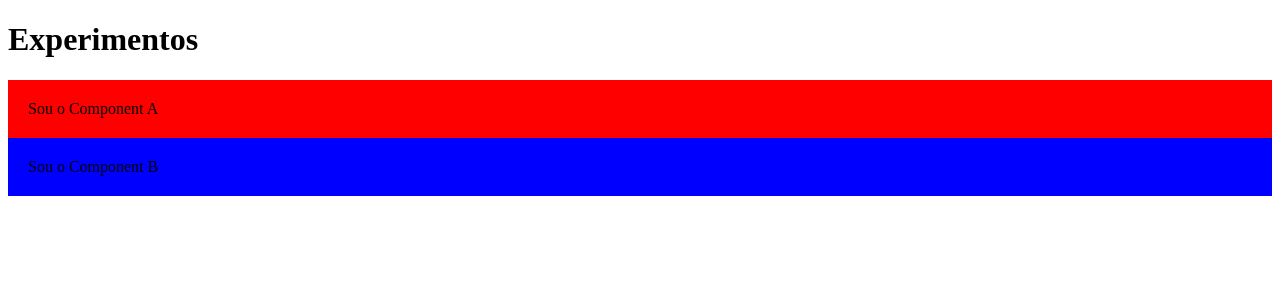
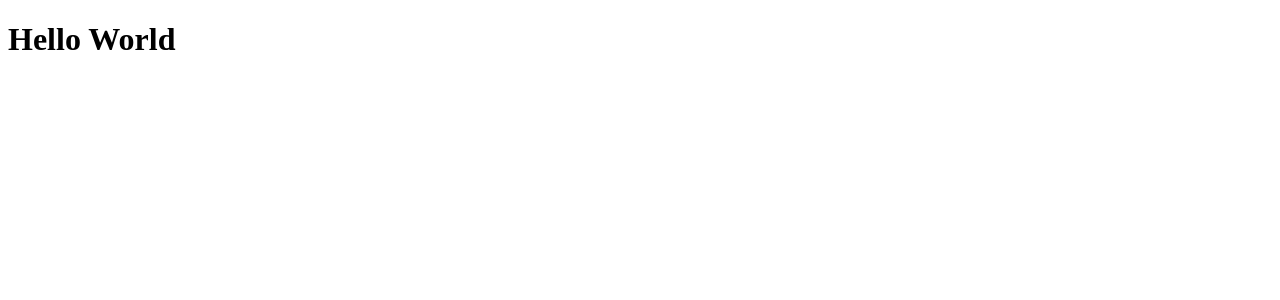
Before and after one commit to kaicbosco/vue-project, a Vue app: page / in a window 1280 px wide. Shown: the top 300 px of the page. Built offline with nearby package versions, Linux system fonts and the light colour scheme; the HTML template or start-up script is replaced by a standard one.

Commit message:
cleanup: removing all unused codes that belong to previous tests and tasks at App.vue in order to begin the final task at a clean space

```diff
--- a/src/App.vue
+++ b/src/App.vue
@@ -1,16 +1,8 @@
 <script setup lang="ts">
-import ComponentA from './components/ComponentA.vue'
-import ComponentB from './components/ComponentB.vue'
-// import ExperimentCounter from './components/ExperimentCounter.vue'
-// import ExperimentShopping from './components/ExperimentShopping.vue'
 </script>
 
 <template>
-  <h1>Experimentos</h1>
-  <ComponentA />
-  <ComponentB />
-  <!-- <ExperimentCounter /> -->
-  <!-- <ExperimentShopping /> -->
+  <h1>Hello World</h1>
 </template>
 
 <style scoped></style>
```
